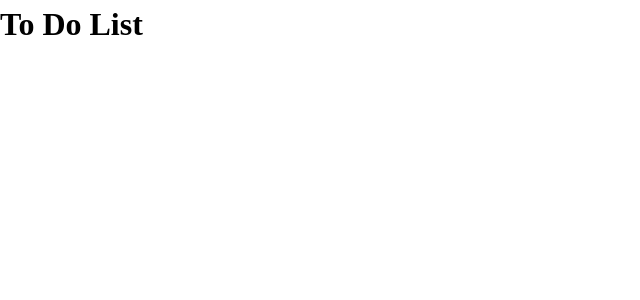
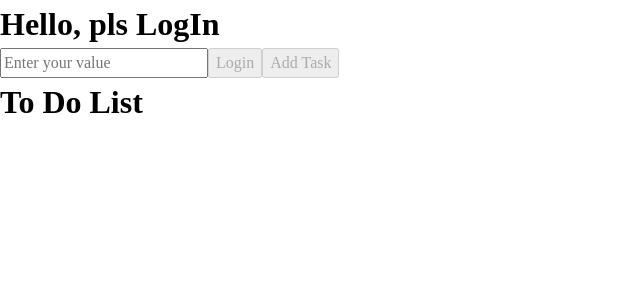
Before and after one commit to Kholod13/learn_react, a React (Vite) app in the folder to_do_list/: page / in a window 1280 px wide. Shown: the top 300 px of the page, without its empty margins (0-640 px from the left). Built offline with nearby package versions, Linux system fonts and the light colour scheme.

Commit message:
create vanilla login with showing username and func for creating tasks for toDoList

```diff
--- a/to_do_list/src/App.jsx
+++ b/to_do_list/src/App.jsx
@@ -1,8 +1,54 @@
+import { useState } from 'react';
+
 function App() {
+  {/* state for login status and username input */}
+  const [isLoggedIn, setIsLoggedIn] = useState(false);
+  const [username, setUsername] = useState('');
+  const [confirmedUsername, setConfirmedUsername] = useState('');
+  {/* state for list*/}
+  const [tasks, setTasks] = useState([]);
+
+  const handleLogin = (e) => {
+    {/* turn off auto update page */}
+    e.preventDefault();
+    {/* set confirmed username for update after click */}
+    setConfirmedUsername(username);
+    {/* set login status to true for showing H2 */}
+    setIsLoggedIn(true);
+    {/* clear input field after login */}
+    setUsername('');
+    {/*clean tasks list */}
+    setTasks([]);
+  }
+
+  const handleAddTask = (e) => {
+    {/* turn off auto update page */}
+    e.preventDefault();
+    {/* add confirmed task to tasks array */}
+    setTasks([...tasks, username]);
+    {/* clean input field */}
+    setUsername('');
+  }
 
   return (
     <>
+      <h1>Hello, pls LogIn</h1>
+      <form>
+        <input
+          type="text"
+          placeholder="Enter your value"
+          value={username}
+          onChange={(e) => setUsername(e.target.value)}
+        />
+        <button disabled={username === ''} type="button" onClick={handleLogin}>Login</button>
+        <button disabled={isLoggedIn === false || username === ''} type="button" onClick={handleAddTask}>Add Task</button>
+      </form>
+      {isLoggedIn && <h2 style={{color: "red"}}>Welcome, {confirmedUsername}!</h2>}
+
       <h1>To Do List</h1>
+      <ul>
+        {tasks.map((task) => <li key={task}>{task}</li>)}
+      </ul>
     </>
   )
 }
```
